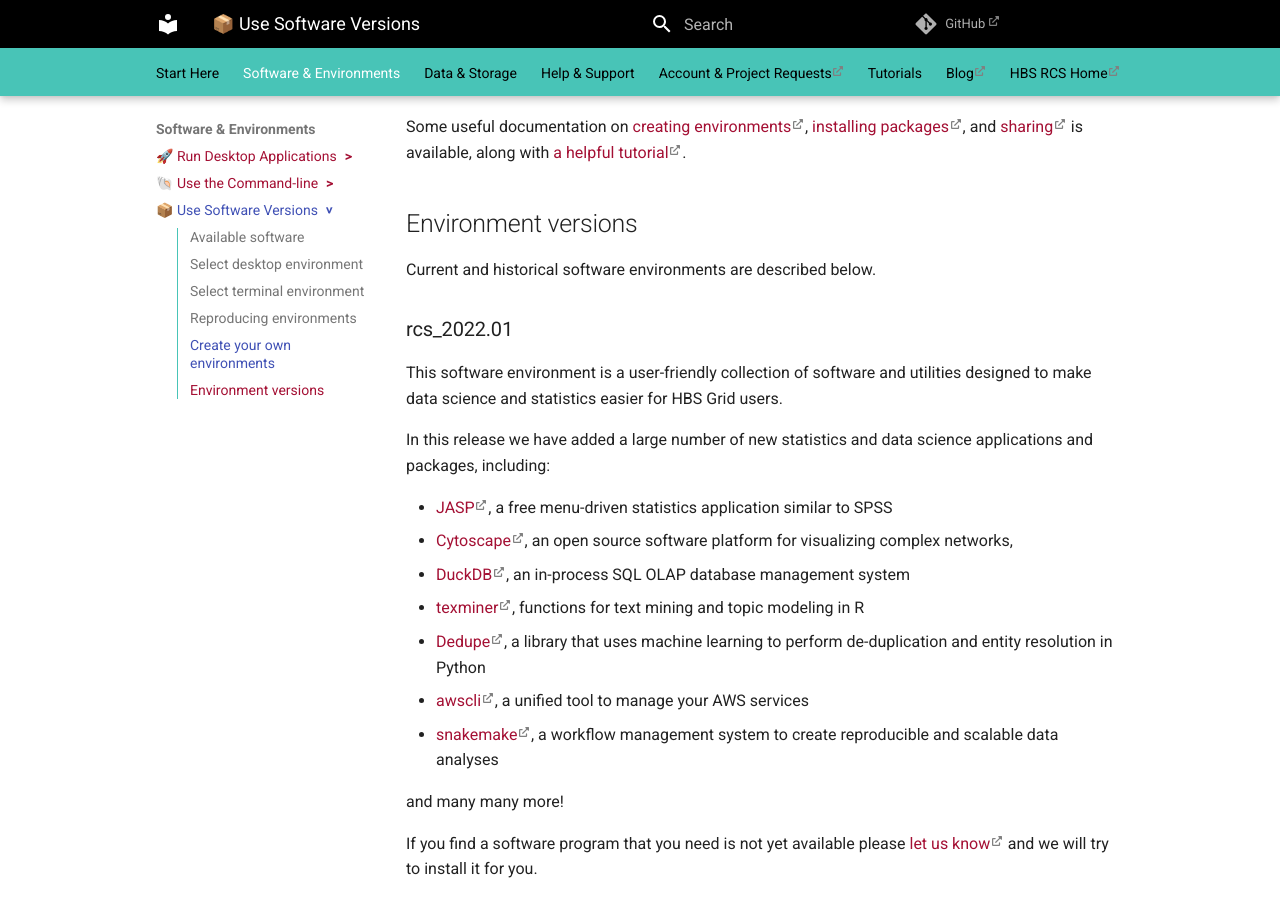
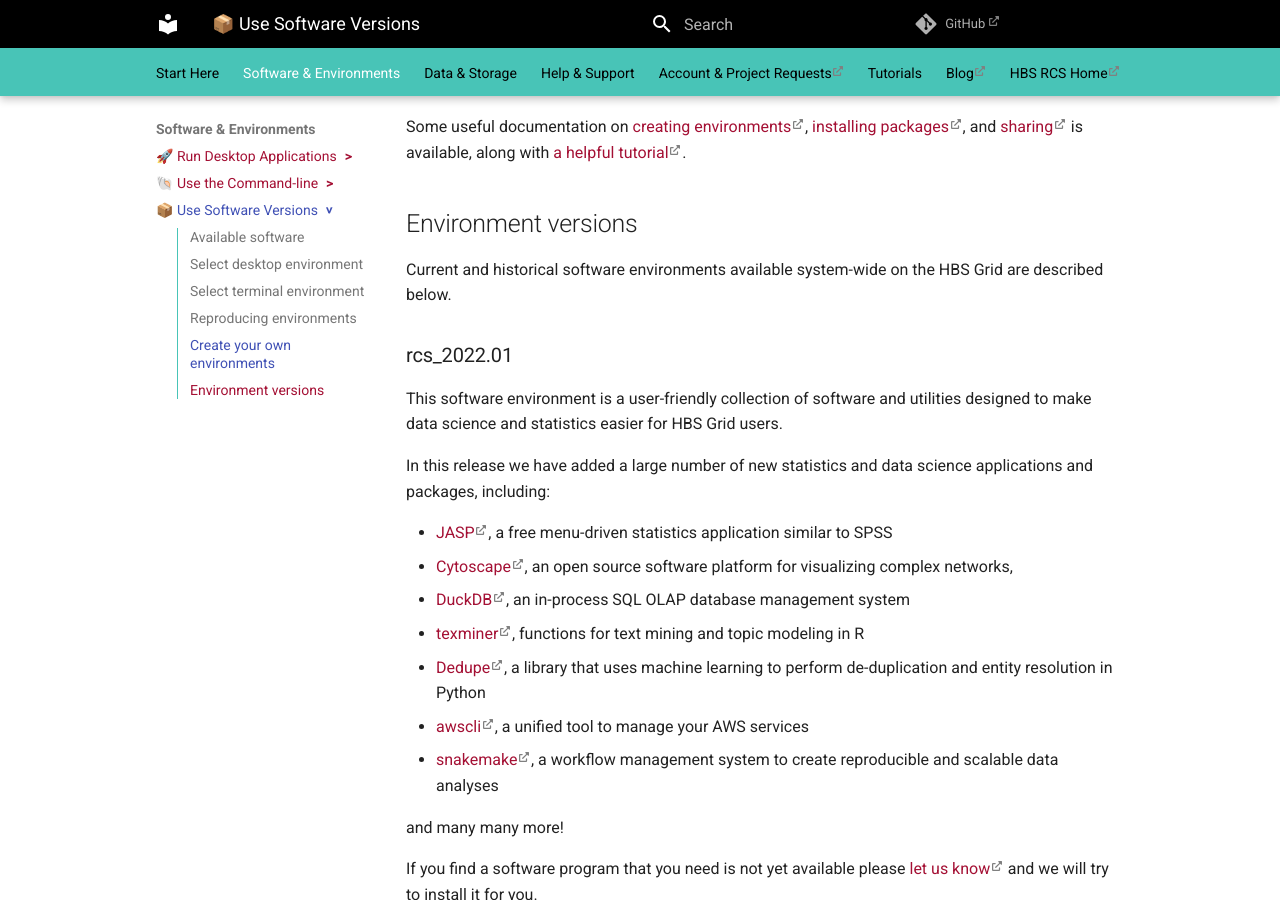
Before and after one commit to hbs-rcs/hbsgrid-docs, an MkDocs documentation site: the page built from docs/environments.md, in a window 1280 px wide and 900 px high, scrolled down 4037 px. Built offline with MkDocs 1.6.1 and Material for MkDocs 9.7.7, drawn with Linux system fonts in a browser that asks for light colours; comment, search, counter and statistics services are not loaded.

Commit message:
clarify environments being described

```diff
--- a/docs/environments.md
+++ b/docs/environments.md
@@ -183,7 +183,7 @@
 
 ## Environment versions
 
-Current and historical software environments are described below.
+Current and historical software environments available system-wide on the HBS Grid are described below.
 
 ### rcs_2022.01 {#rcs_2022.01}
 
```
